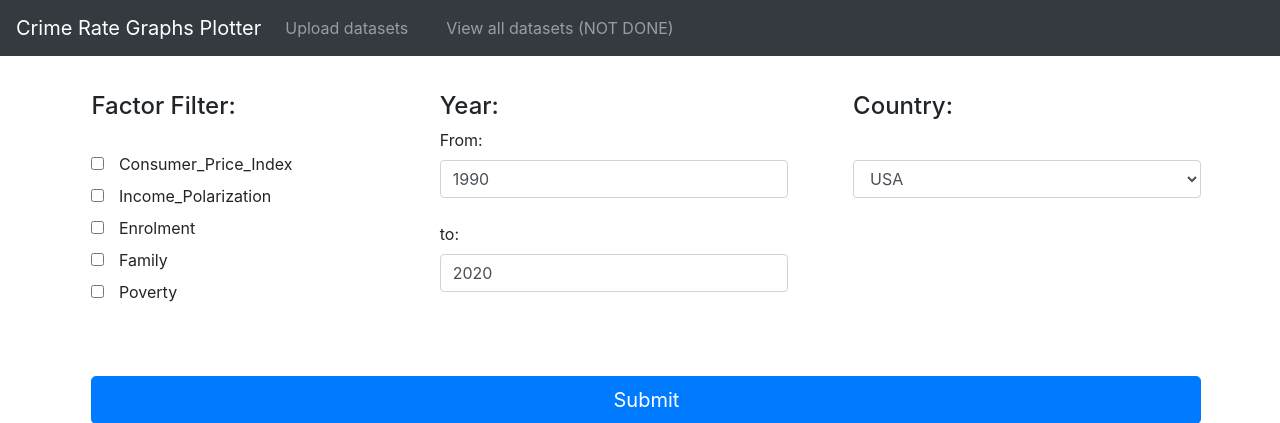
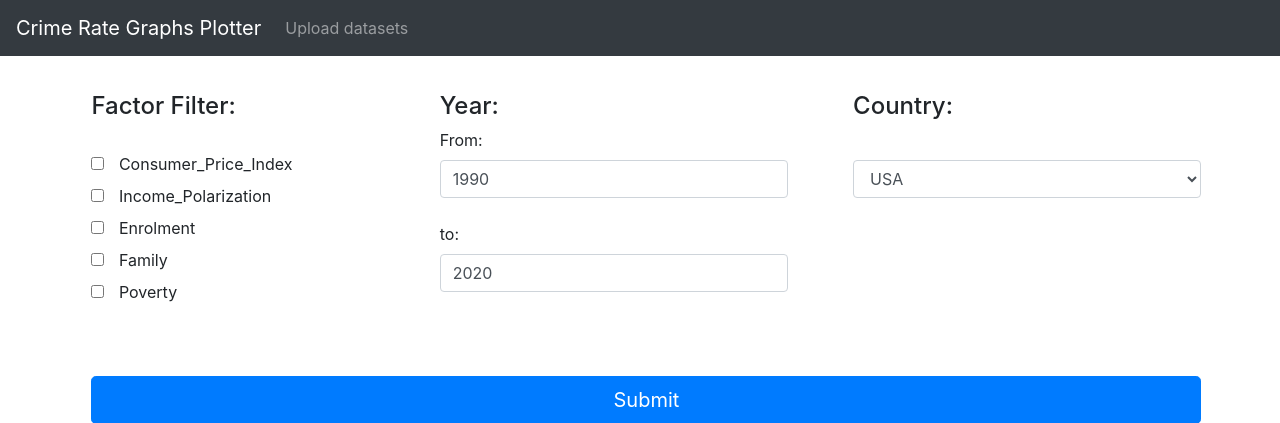
Before and after one commit to jonnnnn-c/1002_Python_Project, a Flask app: page / in a window 1280 px wide. Shown: the top 423 px of the page. Run offline with Flask 2, Linux system fonts and the light colour scheme; some libraries are stand-ins or nearby versions.

Commit message:
Update base.html

```diff
--- a/templates/base.html
+++ b/templates/base.html
@@ -75,10 +75,6 @@
                     <li class="nav-item">
                         <a class="nav-link" href="{{ url_for('upload') }}">Upload datasets</a>
                     </li>
-                    <li class="nav-item">
-                        <a class="nav-link" href="{{ url_for('upload') }}" style="padding-left: 30px">
-                            View all datasets (NOT DONE)</a>
-                    </li>
                 </ul>
             </div>
         </nav>
```
